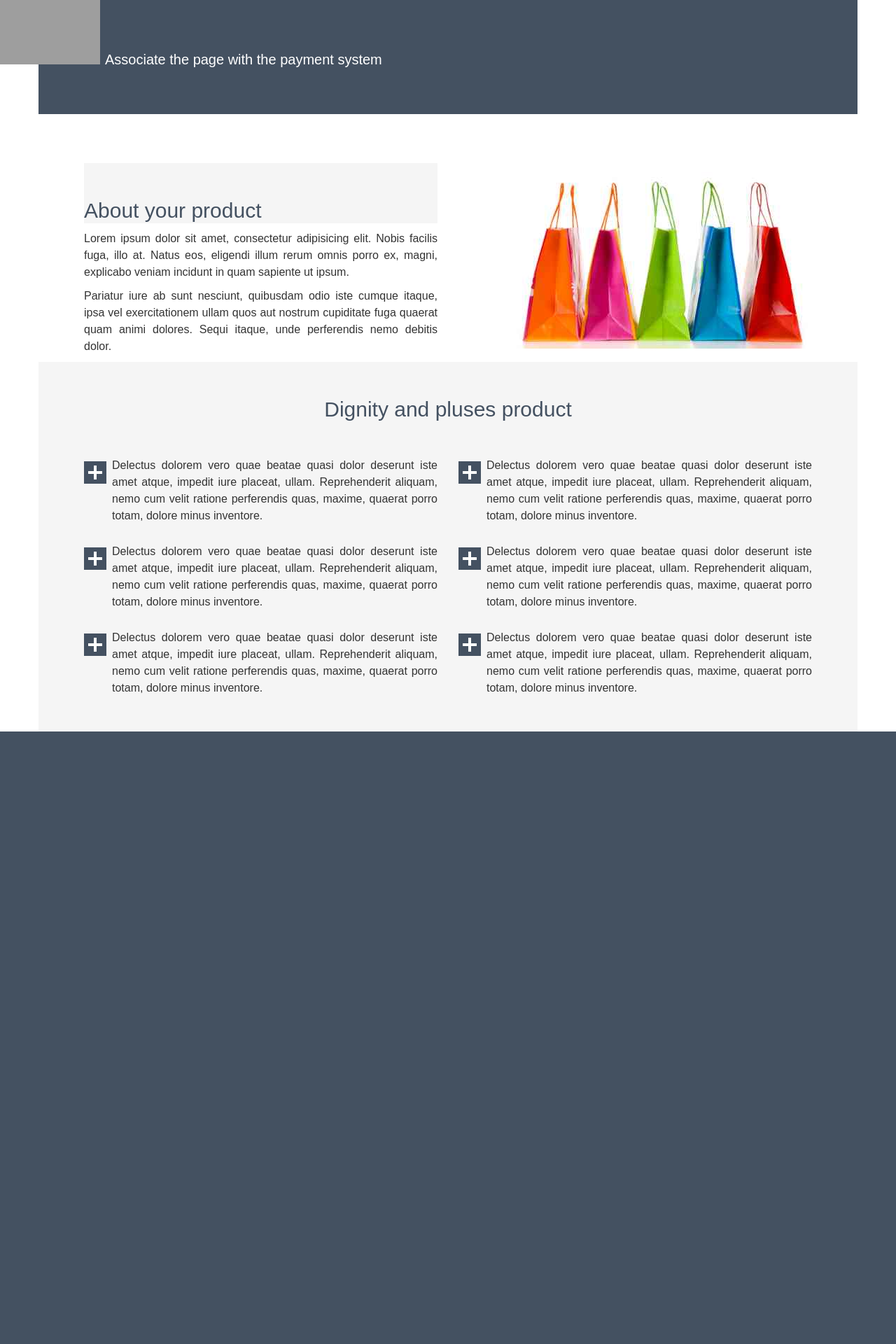
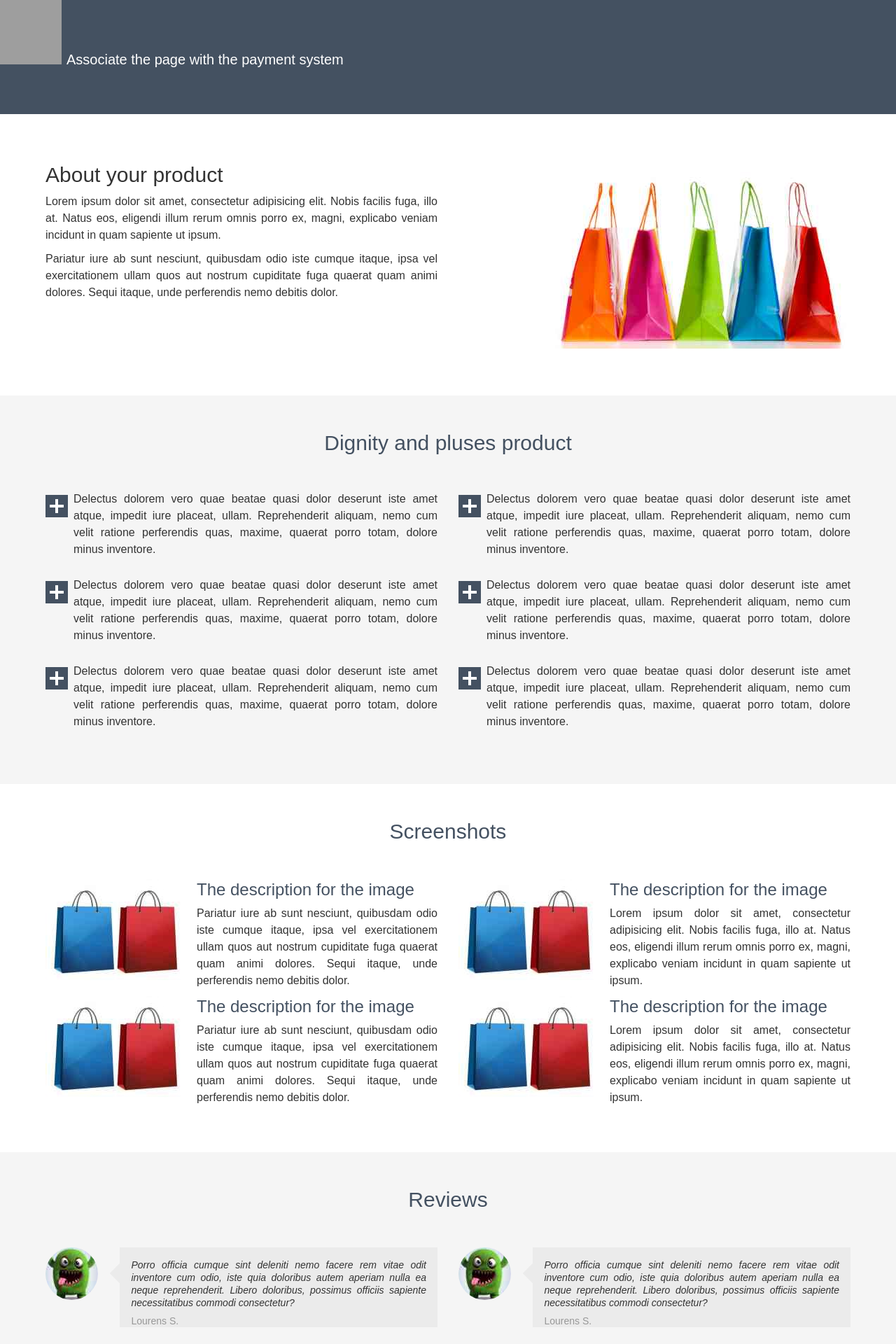
Before and after one commit to Jhon-Mosk/Portfolio, a PHP site: page / in a window 1280 px wide. Shown: the part 1320-3240 px from the top of the page at 70% size. Before the commit the page ends 2365 px from the top, so only its background shows below. Run offline with PHP 8.4, Linux system fonts and the light colour scheme; some libraries are stand-ins or nearby versions.

Commit message:
Added sections "Screenshots" and "Reviews"

```diff
--- a/Simple_Landing_Page/index.html
+++ b/Simple_Landing_Page/index.html
@@ -58,7 +58,7 @@
         <div class="row">
             <section class="aboutProduct">
                 <div class="col-lg-6 col-md-6">
-                    <h2 class="headline">About your product</h2>
+                    <h2>About your product</h2>
                     <p>Lorem ipsum dolor sit amet, consectetur adipisicing elit. Nobis facilis fuga, illo at. Natus eos,
                         eligendi illum rerum omnis porro ex, magni, explicabo veniam incidunt in quam sapiente ut ipsum.
                     </p>
@@ -128,6 +128,104 @@
                 </div>
             </section>
         </div>
+        <div class="row headline _transparent">Screenshots</div>
+        <section class="row screenshot">
+            <div class="col-lg-6 col-md-6">
+                <div class="descriptionScreenshot">
+                    <img src="images/Screenshots.jpg" alt="Screenshots">
+                    <article>
+                        <h3>The description for the image</h3>
+                        <p>Pariatur iure ab sunt nesciunt, quibusdam odio iste cumque itaque, ipsa vel
+                            exercitationem
+                            ullam quos aut nostrum cupiditate fuga quaerat quam animi dolores. Sequi itaque,
+                            unde
+                            perferendis nemo debitis dolor.</p>
+                    </article>
+                </div>
+                <div class="descriptionScrinshot">
+                    <img src="images/Screenshots.jpg" alt="Screenshots">
+                    <article>
+                        <h3>The description for the image</h3>
+                        <p>Pariatur iure ab sunt nesciunt, quibusdam odio iste cumque itaque, ipsa vel
+                            exercitationem
+                            ullam quos aut nostrum cupiditate fuga quaerat quam animi dolores. Sequi itaque,
+                            unde
+                            perferendis nemo debitis dolor.</p>
+                    </article>
+                </div>
+            </div>
+            <div class="col-lg-6 col-md-6">
+                <div class="descriptionScreenshot">
+                    <img src="images/Screenshots.jpg" alt="Screenshots">
+                    <article>
+                        <h3>The description for the image</h3>
+                        <p>Lorem ipsum dolor sit amet, consectetur adipisicing elit. Nobis facilis fuga, illo
+                            at. Natus
+                            eos, eligendi illum rerum omnis porro ex, magni, explicabo veniam incidunt in
+                            quam
+                            sapiente ut ipsum.</p>
+                    </article>
+                </div>
+                <div class="descriptionScreenshot">
+                    <img src="images/Screenshots.jpg" alt="Screenshots">
+                    <article>
+                        <h3>The description for the image</h3>
+                        <p>Lorem ipsum dolor sit amet, consectetur adipisicing elit. Nobis facilis fuga, illo
+                            at. Natus
+                            eos, eligendi illum rerum omnis porro ex, magni, explicabo veniam incidunt in
+                            quam
+                            sapiente ut ipsum.</p>
+                    </article>
+                </div>
+            </div>
+        </section>
+        <div class="row headline">Reviews</div>
+        <section class="row review">
+            <div class="col-lg-6 col-md-6">
+                <div class="descriptionReview">
+                    <img src="images/Reviews.jpg" alt="Reviews">
+                    <div class="reviewBackground">
+                        <p>Porro officia cumque sint deleniti nemo facere rem vitae odit inventore cum odio, iste quia
+                            doloribus
+                            autem aperiam nulla ea neque reprehenderit. Libero doloribus, possimus officiis sapiente
+                            necessitatibus commodi consectetur?</p>
+                        <div class="signature">Lourens S.</div>
+                    </div>
+                </div>
+                <div class="descriptionReview">
+                    <img src="images/Reviews.jpg" alt="Reviews">
+                    <div class="reviewBackground">
+                        <p>Porro officia cumque sint deleniti nemo facere rem vitae odit inventore cum odio, iste quia
+                            doloribus
+                            autem aperiam nulla ea neque reprehenderit. Libero doloribus, possimus officiis sapiente
+                            necessitatibus commodi consectetur?</p>
+                        <div class="signature">Lourens S.</div>
+                    </div>
+                </div>
+            </div>
+            <div class="col-lg-6 col-md-6">
+                <div class="descriptionReview">
+                    <img src="images/Reviews.jpg" alt="Reviews">
+                    <div class="reviewBackground">
+                        <p>Porro officia cumque sint deleniti nemo facere rem vitae odit inventore cum odio, iste quia
+                            doloribus
+                            autem aperiam nulla ea neque reprehenderit. Libero doloribus, possimus officiis sapiente
+                            necessitatibus commodi consectetur?</p>
+                        <div class="signature">Lourens S.</div>
+                    </div>
+                </div>
+                <div class="descriptionReview">
+                    <img src="images/Reviews.jpg" alt="Reviews">
+                    <div class="reviewBackground">
+                        <p>Porro officia cumque sint deleniti nemo facere rem vitae odit inventore cum odio, iste quia
+                            doloribus
+                            autem aperiam nulla ea neque reprehenderit. Libero doloribus, possimus officiis sapiente
+                            necessitatibus commodi consectetur?</p>
+                        <div class="signature">Lourens S.</div>
+                    </div>
+                </div>
+            </div>
+        </section>
     </div>
     <script src="https://ajax.googleapis.com/ajax/libs/jquery/1.12.4/jquery.min.js"></script>
     <script src="packages/bootstrap-3.3.7-dist/js/bootstrap.min.js"></script>
--- a/Simple_Landing_Page/indexOld.html
+++ b/Simple_Landing_Page/indexOld.html
@@ -7,7 +7,7 @@
     <meta http-equiv="X-UA-Compatible" content="ie=edge">
     <link rel="stylesheet" href="https://use.fontawesome.com/releases/v5.8.1/css/all.css"
     integrity="sha384-50oBUHEmvpQ+1lW4y57PTFmhCaXp0ML5d60M1M7uH2+nqUivzIebhndOJK28anvf" crossorigin="anonymous">
-    <link rel="stylesheet" href="styles/style.css">
+    <link rel="stylesheet" href="styles/styleOld.css">
     <title>Simple Landing Page</title>
 </head>
 
--- a/Simple_Landing_Page/styles/style.css
+++ b/Simple_Landing_Page/styles/style.css
@@ -1,6 +1,11 @@
 body {
   margin: 0;
   font-family: Arial, Helvetica, sans-serif;
+}
+@media (min-width: 1200px) {
+  .container {
+    width: 1280px;
+  }
 }
 .navbar.navbar-default {
   margin-bottom: 0;
@@ -51,6 +56,11 @@ section {
 .aboutProduct {
   padding-bottom: 67px;
 }
+.aboutProduct:after {
+  content: '';
+  clear: both;
+  display: block;
+}
 .aboutProduct h2 {
   text-align: left;
 }
@@ -77,9 +87,11 @@ section {
   text-align: center;
   background: #f5f5f5;
 }
+._transparent {
+  background: none;
+}
 .plus {
   background: #f5f5f5;
-  padding-bottom: 23px;
 }
 .plus:after {
   content: '';
@@ -99,3 +111,109 @@ section {
   text-align: justify;
   background: url(../images/cross.jpg) no-repeat 0 6px;
 }
+.screenshot {
+  padding-bottom: 56px;
+}
+.screenshot:after {
+  content: '';
+  clear: both;
+  display: block;
+}
+.screenshot img {
+  float: left;
+  padding-right: 16px;
+}
+@media (min-width: 0) and (max-width: 1199px) {
+  .screenshot img {
+    float: none;
+    display: block;
+    margin: 0 auto;
+  }
+}
+.screenshot h3 {
+  color: #445161;
+  font-size: 2.4rem;
+  line-height: 3rem;
+  margin: 0;
+  font-weight: 400;
+}
+@media (min-width: 0) and (max-width: 1199px) {
+  .screenshot h3 {
+    text-align: center;
+  }
+}
+.screenshot p {
+  color: #333333;
+  font-size: 1.6rem;
+  line-height: 2.4rem;
+  margin-top: 7px;
+  text-align: justify;
+}
+.review {
+  background: #f5f5f5;
+}
+.review:after {
+  content: '';
+  clear: both;
+  display: block;
+}
+.review .descriptionReview {
+  margin-bottom: 32px;
+}
+.review .descriptionReview:after {
+  content: '';
+  clear: both;
+  display: block;
+}
+.review .descriptionReview .reviewBackground {
+  position: relative;
+  float: right;
+  width: 81%;
+  background: #ebebeb;
+  padding: 16px 16px 0 16px;
+  box-sizing: border-box;
+}
+.review .descriptionReview .reviewBackground::before {
+  content: '';
+  width: 20px;
+  height: 20px;
+  position: absolute;
+  left: -10px;
+  top: 27px;
+  background: #ebebeb;
+  transform: rotate(45deg);
+}
+@media (min-width: 992px) and (max-width: 1199px) {
+  .review .descriptionReview .reviewBackground {
+    width: 75%;
+  }
+}
+@media (min-width: 0) and (max-width: 767px) {
+  .review .descriptionReview .reviewBackground {
+    width: 100%;
+  }
+}
+.review img {
+  border-radius: 50%;
+  float: left;
+}
+@media (min-width: 0) and (max-width: 767px) {
+  .review img {
+    float: none;
+    display: block;
+    margin: 0 auto 32px;
+  }
+}
+.review p {
+  color: #333333;
+  font-size: 14px;
+  line-height: 18px;
+  font-style: italic;
+  text-align: justify;
+  margin-bottom: 8px;
+}
+.review .signature {
+  color: #989898;
+  font-size: 14px;
+  line-height: 18px;
+}
--- a/Simple_Landing_Page/styles/style.less
+++ b/Simple_Landing_Page/styles/style.less
@@ -6,6 +6,12 @@ body {
 .adaptive (@_minWidth, @_maxWidth, @_styles) {
     @media (min-width: @_minWidth) and (max-width: @_maxWidth) {
         @_styles();
+    }
+}
+
+.container {
+    @media (min-width: 1200px) {
+        width: 1280px;
     }
 }
 
@@ -68,6 +74,12 @@ section {
 .aboutProduct {
     padding-bottom: 67px;
 
+    &:after {
+        content: '';
+        clear: both;
+        display: block;
+    }
+
     h2 {
         text-align: left;
     }
@@ -100,9 +112,12 @@ section {
     background: #f5f5f5;
 }
 
+._transparent {
+    background: none;
+}
+
 .plus {
     background: #f5f5f5;
-    padding-bottom: 23px;
 
     &:after {
         content: '';
@@ -125,3 +140,132 @@ section {
         background: url(../images/cross.jpg) no-repeat 0 6px;
     }
 }
+
+.screenshot {
+    padding-bottom: 56px;
+
+    &:after {
+        content: '';
+        clear: both;
+        display: block;
+    }
+
+    img {
+        float: left;
+        padding-right: 16px;
+
+        .adaptive(0, 1199px, {
+            float: none;
+            display: block;
+            margin: 0 auto;
+        }
+
+        );
+    }
+
+    h3 {
+        color: #445161;
+        font-size: 2.4rem;
+        line-height: 3rem;
+        margin: 0;
+        font-weight: 400;
+
+        .adaptive(0, 1199px, {
+            text-align: center;
+        }
+
+        );
+    }
+
+    p {
+        color: #333333;
+        font-size: 1.6rem;
+        line-height: 2.4rem;
+        margin-top: 7px;
+        text-align: justify;
+    }
+}
+
+.review {
+    background: #f5f5f5;
+
+    &:after {
+        content: '';
+        clear: both;
+        display: block;
+    }
+
+    .descriptionReview {
+        margin-bottom: 32px;
+
+        &:after {
+            content: '';
+            clear: both;
+            display: block;
+        }
+
+        .reviewBackground {
+            position: relative;
+            background: #ebebeb;
+            float: right;
+            width: 81%;
+            background: #ebebeb;
+            padding: 16px 16px 0 16px;
+            box-sizing: border-box;
+
+            &::before {
+                content: '';
+                width: 20px;
+                height: 20px;
+                position: absolute;
+                left: -10px;
+                top: 27px;
+                background: #ebebeb;
+                transform: rotate(45deg);
+            }
+
+            .adaptive(992px, 1199px, {
+                width: 75%;
+            }
+
+            );
+
+            .adaptive(0, 767px, {
+                width: 100%;
+            }
+
+            );
+        }
+    }
+
+
+    img {
+        border-radius: 50%;
+        float: left;
+
+        .adaptive(0, 767px, {
+            float: none;
+            display: block;
+            margin: 0 auto 32px;
+        }
+
+        );
+    }
+
+    p {
+        color: #333333;
+        font-size: 14px;
+        line-height: 18px;
+        font-style: italic;
+
+
+        text-align: justify;
+        margin-bottom: 8px;
+    }
+
+    .signature {
+        color: #989898;
+        font-size: 14px;
+        line-height: 18px;
+    }
+}
```
Also changed, not shown: Simple_Landing_Page/images/Screenshots.jpg (renamed from Simple_Landing_Page/images/Scrinshots.jpg).
